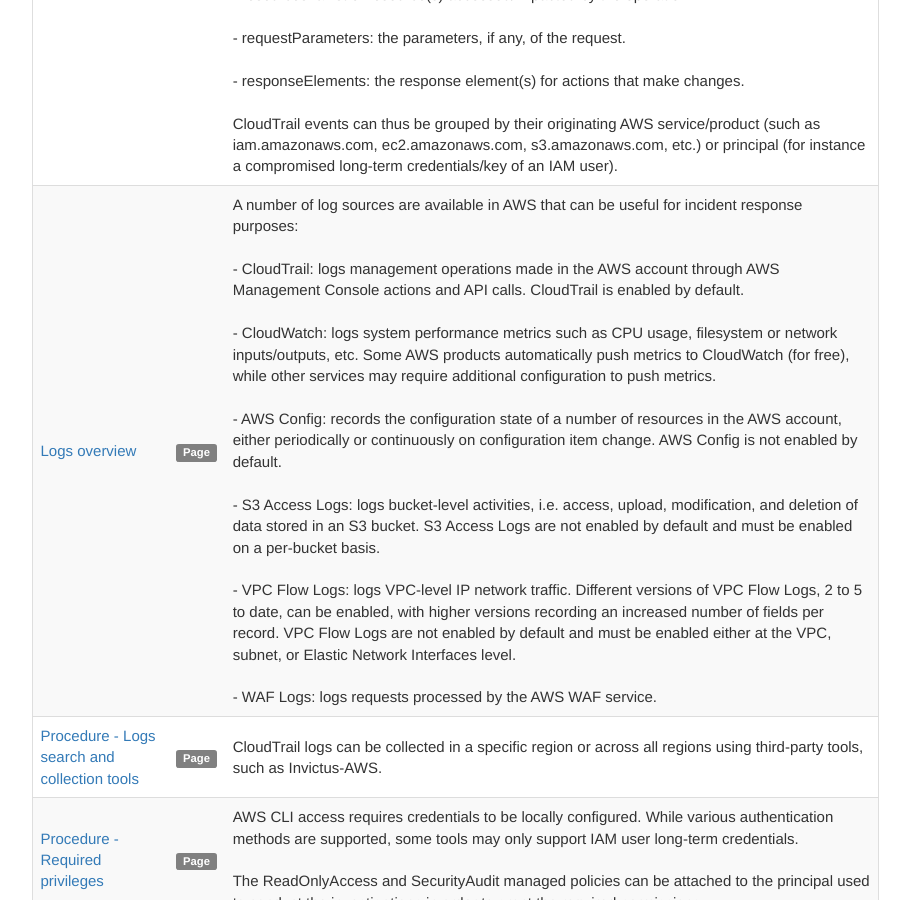
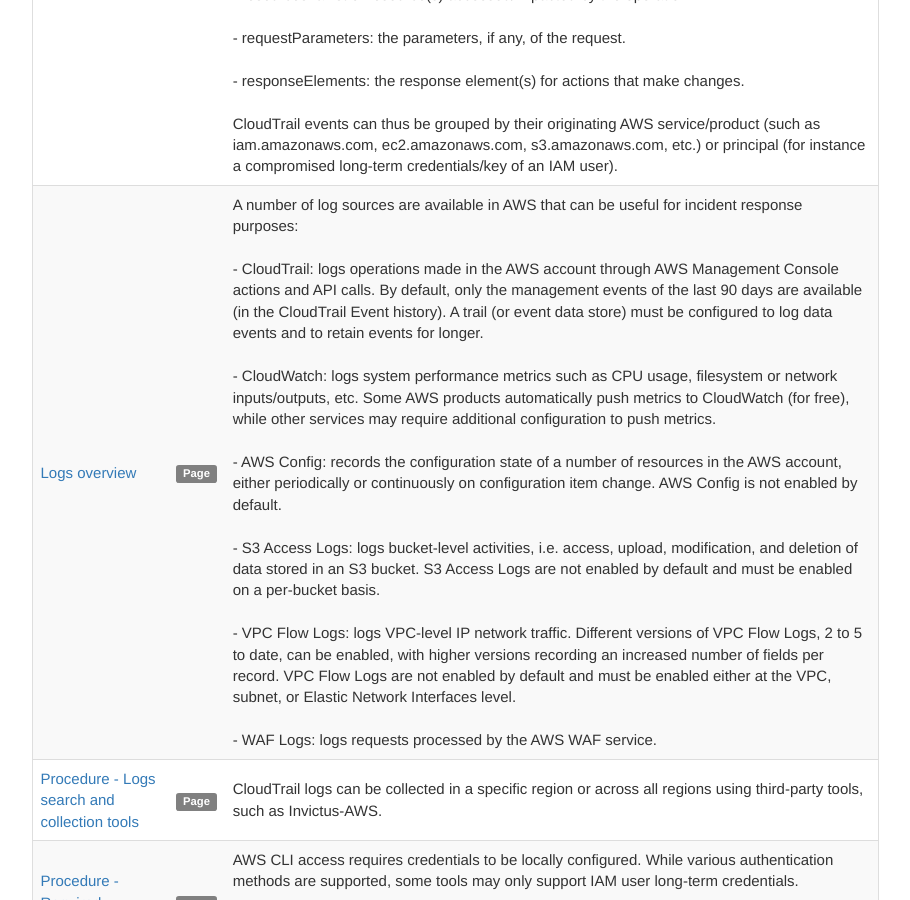
Before and after one commit to Qazeer/artefacts.help, a Jekyll site: the page built from pages/tags/tag_aws.md, in a window 1280 px wide and 900 px high, scrolled down 841 px. Shown: the whole window, without its empty margins (331-1241 px from the left). Built offline with Jekyll 4.4.1, drawn with Linux system fonts in a browser that asks for light colours; comment, search, counter and statistics services are not loaded.

Commit message:
[Artefact] AWS logs overview - Clarify what CloudTrail logs by default

```diff
--- a/pages/aws/logs_overview.md
+++ b/pages/aws/logs_overview.md
@@ -1,6 +1,6 @@
 ---
 title: Logs overview
-summary: 'A number of log sources are available in AWS that can be useful for incident response purposes:\n\n- CloudTrail: logs management operations made in the AWS account through AWS Management Console actions and API calls. CloudTrail is enabled by default.\n\n- CloudWatch: logs system performance metrics such as CPU usage, filesystem or network inputs/outputs, etc. Some AWS products automatically push metrics to CloudWatch (for free), while other services may require additional configuration to push metrics.\n\n- AWS Config: records the configuration state of a number of resources in the AWS account, either periodically or continuously on configuration item change. AWS Config is not enabled by default.\n\n- S3 Access Logs: logs bucket-level activities, i.e. access, upload, modification, and deletion of data stored in an S3 bucket. S3 Access Logs are not enabled by default and must be enabled on a per-bucket basis.\n\n- VPC Flow Logs: logs VPC-level IP network traffic. Different versions of VPC Flow Logs, 2 to 5 to date, can be enabled, with higher versions recording an increased number of fields per record. VPC Flow Logs are not enabled by default and must be enabled either at the VPC, subnet, or Elastic Network Interfaces level.\n\n- WAF Logs: logs requests processed by the AWS WAF service.'
+summary: 'A number of log sources are available in AWS that can be useful for incident response purposes:\n\n- CloudTrail: logs operations made in the AWS account through AWS Management Console actions and API calls. By default, only the management events of the last 90 days are available (in the CloudTrail Event history). A trail (or event data store) must be configured to log data events and to retain events for longer.\n\n- CloudWatch: logs system performance metrics such as CPU usage, filesystem or network inputs/outputs, etc. Some AWS products automatically push metrics to CloudWatch (for free), while other services may require additional configuration to push metrics.\n\n- AWS Config: records the configuration state of a number of resources in the AWS account, either periodically or continuously on configuration item change. AWS Config is not enabled by default.\n\n- S3 Access Logs: logs bucket-level activities, i.e. access, upload, modification, and deletion of data stored in an S3 bucket. S3 Access Logs are not enabled by default and must be enabled on a per-bucket basis.\n\n- VPC Flow Logs: logs VPC-level IP network traffic. Different versions of VPC Flow Logs, 2 to 5 to date, can be enabled, with higher versions recording an increased number of fields per record. VPC Flow Logs are not enabled by default and must be enabled either at the VPC, subnet, or Elastic Network Interfaces level.\n\n- WAF Logs: logs requests processed by the AWS WAF service.'
 keywords: CloudTrail, CloudWatch, AWS Config, S3 Access Logs, VPC Flow Logs, WAF Logs
 tags:
   - aws
```
